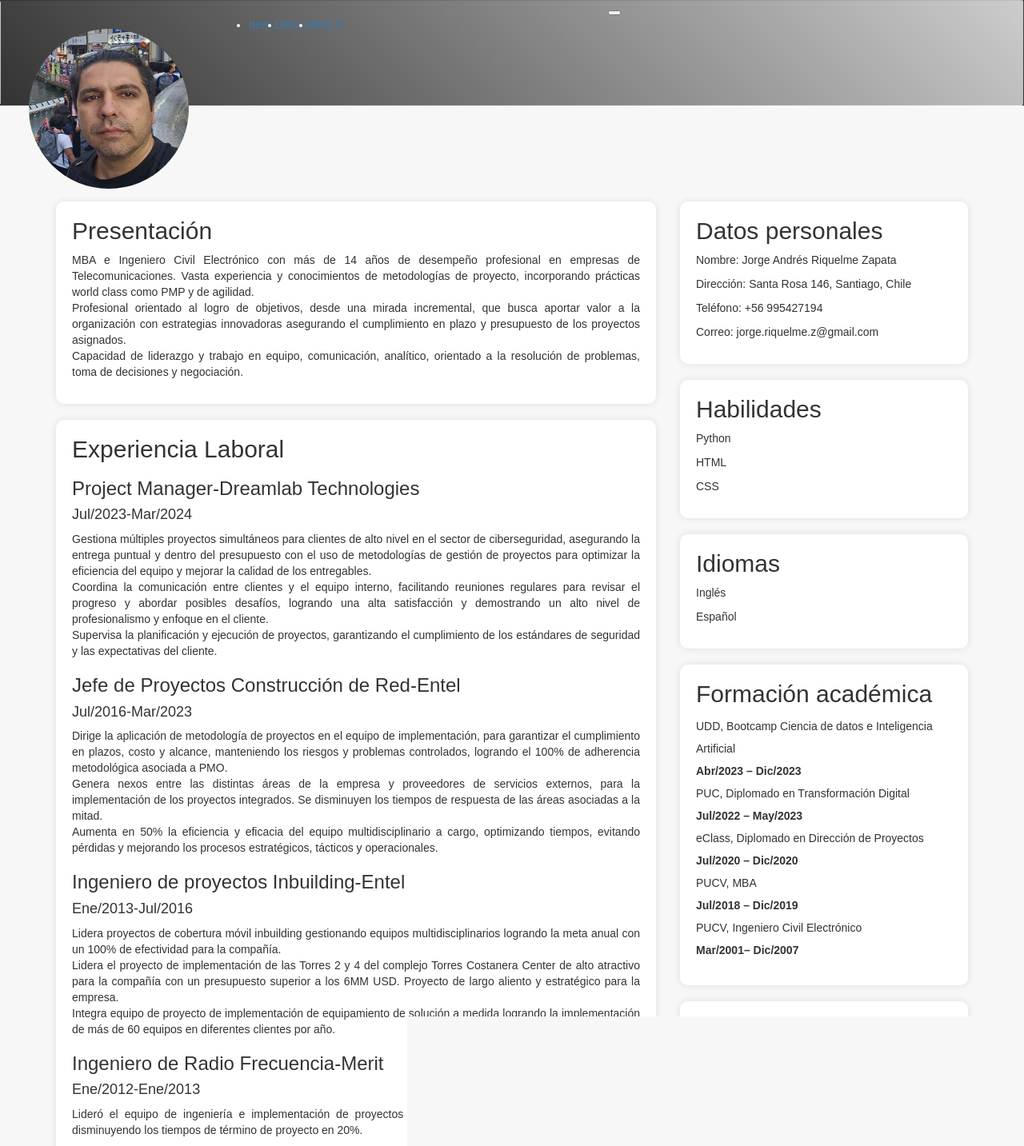
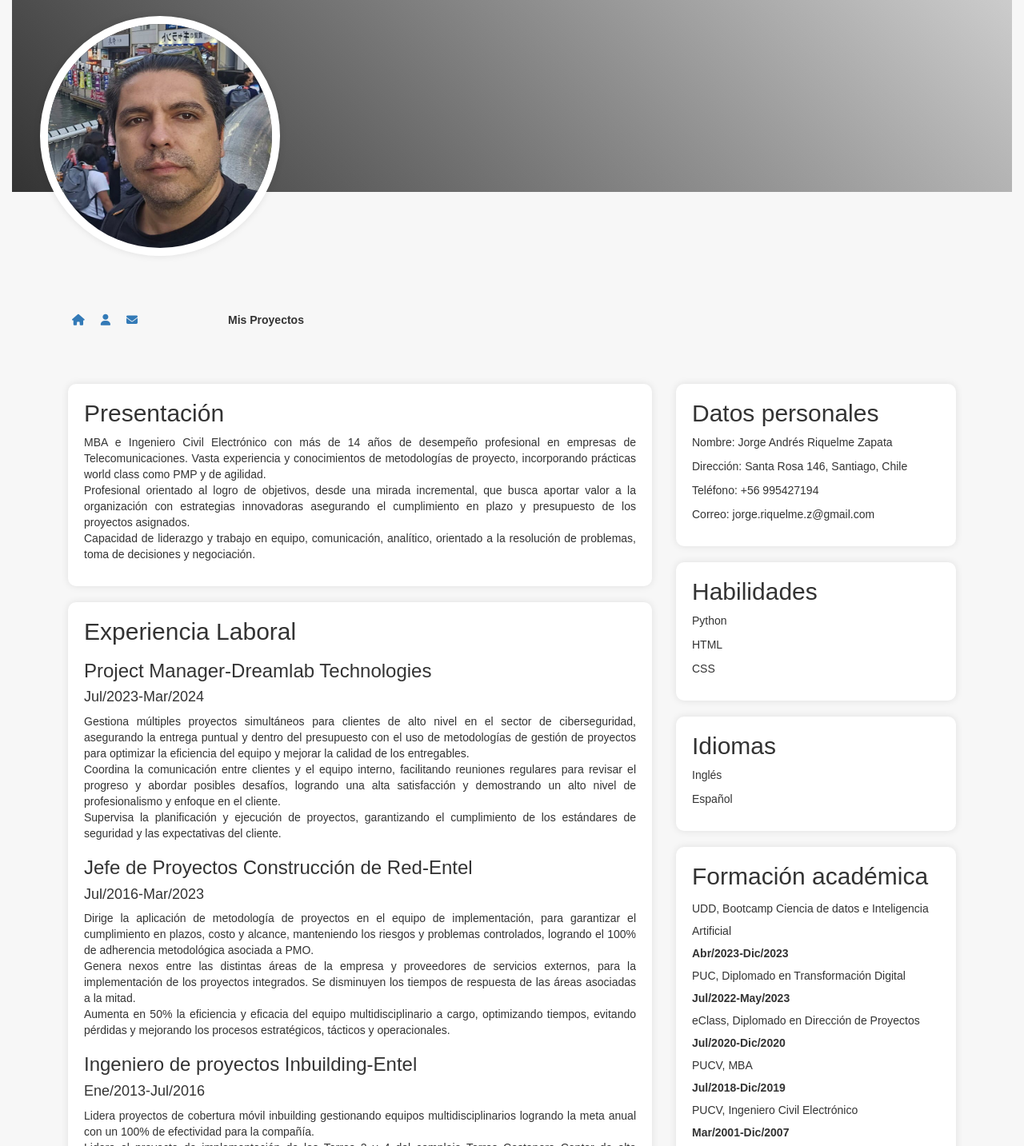
Before and after one commit to juanvalenus/jorgeriquelmez.github.io, a plain HTML site: page index.html in a window 1280 px wide. Shown: the top 1433 px of the page at 80% size. Drawn offline with nearby package versions, Linux system fonts and the light colour scheme.

Commit message:
mejoras mayores en cabecera iconos y actualizacion de vista

```diff
--- a/assets/css/style.css
+++ b/assets/css/style.css
@@ -8,14 +8,8 @@ body {
 .row{
     margin-top: 100px;
 }
-.navbar {
+.top {
     background-image: linear-gradient(45deg, #333, #ccc);
-}
-header {
-    background-color: #333;
-    color: #fff;
-    padding: 0px;
-    text-align: center;
 }
 
 header img {
@@ -77,3 +71,47 @@ footer p {
 .navbar-default .navbar-toggle .icon-bar {
     background-color: #fff;
 }
+.btn{
+    background-color: transparent;
+    margin-left: 100px;
+}
+.navbar-nav{
+    list-style: none;
+}
+.nav-item{
+
+    margin-left: 20px;
+}
+.bg-gray {
+    background-color: #ccc;
+}
+
+.bg-blue {
+    background-color: #007bff;
+}
+
+.row {
+    margin: 0;
+}
+
+.col-md-6 {
+    padding: 0;
+}
+
+.img-fluid {
+    border: 10px solid #fff;
+    box-shadow: 0 0 10px rgba(0, 0, 0, 0.1);
+}
+
+.navbar-nav {
+    justify-content: flex-end;
+    margin-top: 150px;
+}
+
+.btn-outline-success {
+    margin-top: -7px;
+    margin-bottom: 10px;
+}
+body .header{
+    background-color: transparent;
+}
--- a/index.html
+++ b/index.html
@@ -4,35 +4,40 @@
     <meta charset="UTF-8">
     <meta name="viewport" content="width=device-width, initial-scale=1.0">
     <title>CV</title>
+    <link rel="stylesheet" href="https://cdnjs.cloudflare.com/ajax/libs/font-awesome/6.6.0/css/all.min.css" integrity="sha512-Kc323vGBEqzTmouAECnVceyQqyqdsSiqLQISBL29aUW4U/M7pSPA/gEUZQqv1cwx4OnYxTxve5UMg5GT6L4JJg==" crossorigin="anonymous" referrerpolicy="no-referrer" />
     <link rel="stylesheet" href="https://maxcdn.bootstrapcdn.com/bootstrap/3.3.7/css/bootstrap.min.css">
-    <link rel="stylesheet" href="./assets/css/style.css">
     <link rel="icon" href="./assets/favicon/icono.png">
+
 </head>
 <body>
     <header>
-        <nav class="navbar navbar-expand-lg navbar-light bg-light">
-          <div class="container-fluid">
-            <a class="navbar-brand" href="#">
-              <img src="./assets/imgs/foto.jpeg" alt="Foto" class="img-fluid rounded-circle" style="width: 200px; height: 200px;">
-            </a>
-            <button class="navbar-toggler" type="button" data-bs-toggle="collapse" data-bs-target="#navbarNav" aria-controls="navbarNav" aria-expanded="false" aria-label="Toggle navigation">
-              <span class="navbar-toggler-icon"></span>
-            </button>
-            <div class="collapse navbar-collapse" id="navbarNav">
+        <div class="container-fluid">
+          <div class="row">
+            <div class="top col-md-12 bg-gray" style="height: 30vh;">
+              <div class="row justify-content-center align-items-center h-100">
+                <img src="./assets/imgs/foto.jpeg" alt="Foto" class="img-fluid rounded-circle" style="width: 300px; height: 300px;">
+              </div>
+            </div>
+
+          </div>
+          <div class="row">
+            <div class="down col-md-12" style="height: 30vh;">
               <ul class="navbar-nav ms-auto">
                 <li class="nav-item">
-                  <a class="nav-link active" aria-current="page" href="#">Item 1</a>
+                  <a class="nav-link" href="#" aria-current="page"><i class="fa-solid fa-house"></i></a>
                 </li>
                 <li class="nav-item">
-                  <a class="nav-link" href="#">Item 2</a>
+                  <a class="nav-link" href="#"><i class="fa-solid fa-user"></i></a>
                 </li>
                 <li class="nav-item">
-                  <a class="nav-link" href="#">Item 3</a>
+                  <a class="nav-link" href="#"><i class="fa-solid fa-envelope"></i></a>
                 </li>
+                <button class="btn btn-outline-success" type="button"><strong>Mis Proyectos</strong></button>
+
               </ul>
             </div>
           </div>
-        </nav>
+        </div>
       </header>
     <main>
         <div class="container">
@@ -95,11 +100,11 @@
                     <div class="tarjeta">
                         <h2>Formación académica</h2>
                         <ol  class="list-unstyled" style="line-height: 2;">
-                            <li>UDD, Bootcamp Ciencia de datos e Inteligencia Artificial <br><strong>Abr/2023 – Dic/2023</strong></li>
-                            <li>PUC, Diplomado en Transformación Digital <br><strong>Jul/2022   – May/2023</strong></li>
-                            <li>eClass, Diplomado en Dirección de Proyectos <br><strong>Jul/2020   – Dic/2020</strong></li>
-                            <li>PUCV, MBA <br><strong>Jul/2018   – Dic/2019</strong></li>
-                            <li>PUCV, Ingeniero Civil Electrónico <br><strong>Mar/2001– Dic/2007</strong></li>
+                            <li>UDD, Bootcamp Ciencia de datos e Inteligencia Artificial <br><strong>Abr/2023-Dic/2023</strong></li>
+                            <li>PUC, Diplomado en Transformación Digital <br><strong>Jul/2022-May/2023</strong></li>
+                            <li>eClass, Diplomado en Dirección de Proyectos <br><strong>Jul/2020-Dic/2020</strong></li>
+                            <li>PUCV, MBA <br><strong>Jul/2018-Dic/2019</strong></li>
+                            <li>PUCV, Ingeniero Civil Electrónico <br><strong>Mar/2001-Dic/2007</strong></li>
                         </ol>
                     </div>
                     <div class="tarjeta">
@@ -122,5 +127,6 @@
             <p>&copy; 2024 CV Jorge Riquelme</p>
         </div>
     </footer>
+<link rel="stylesheet" href="./assets/css/style.css">
 </body>
 </html>
```
